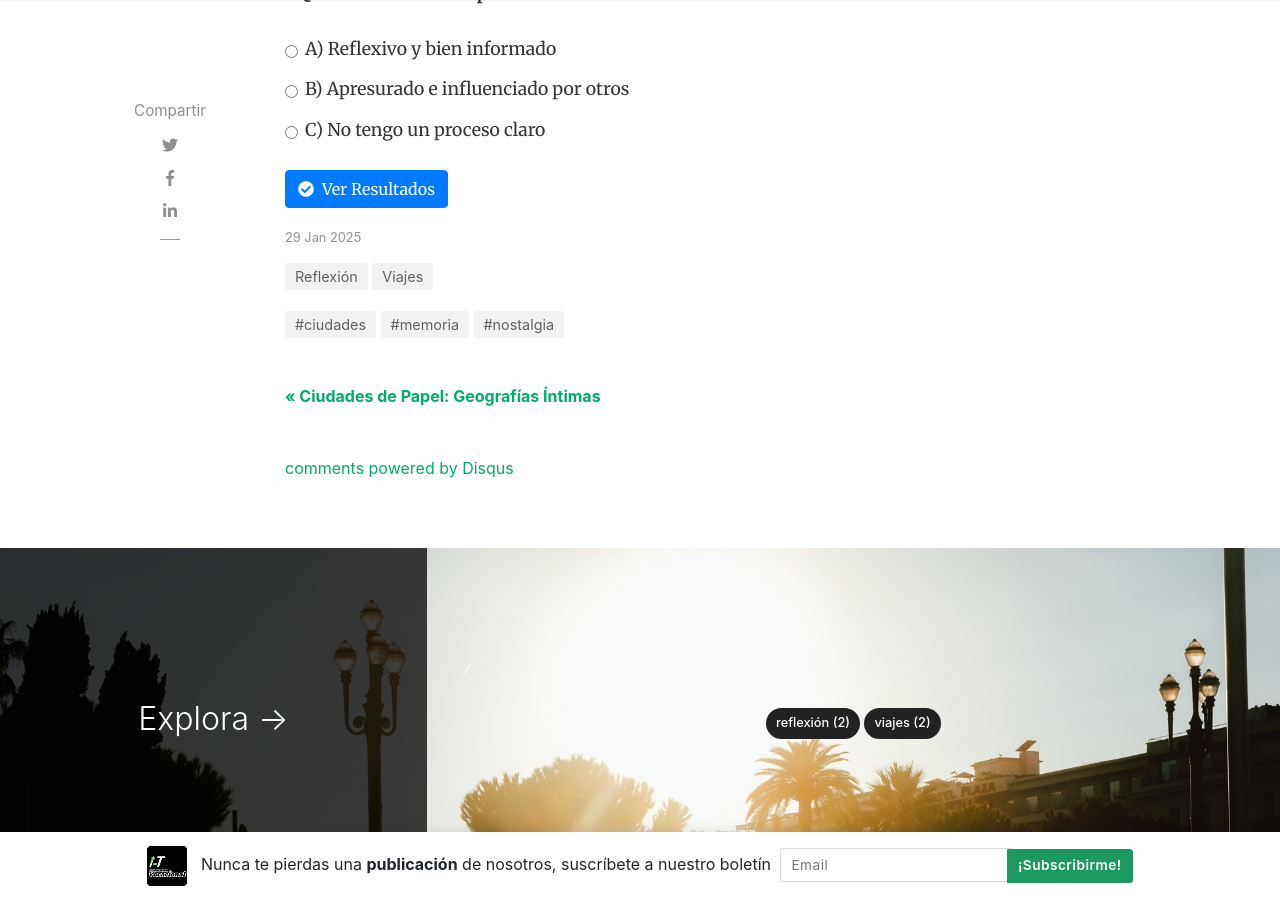
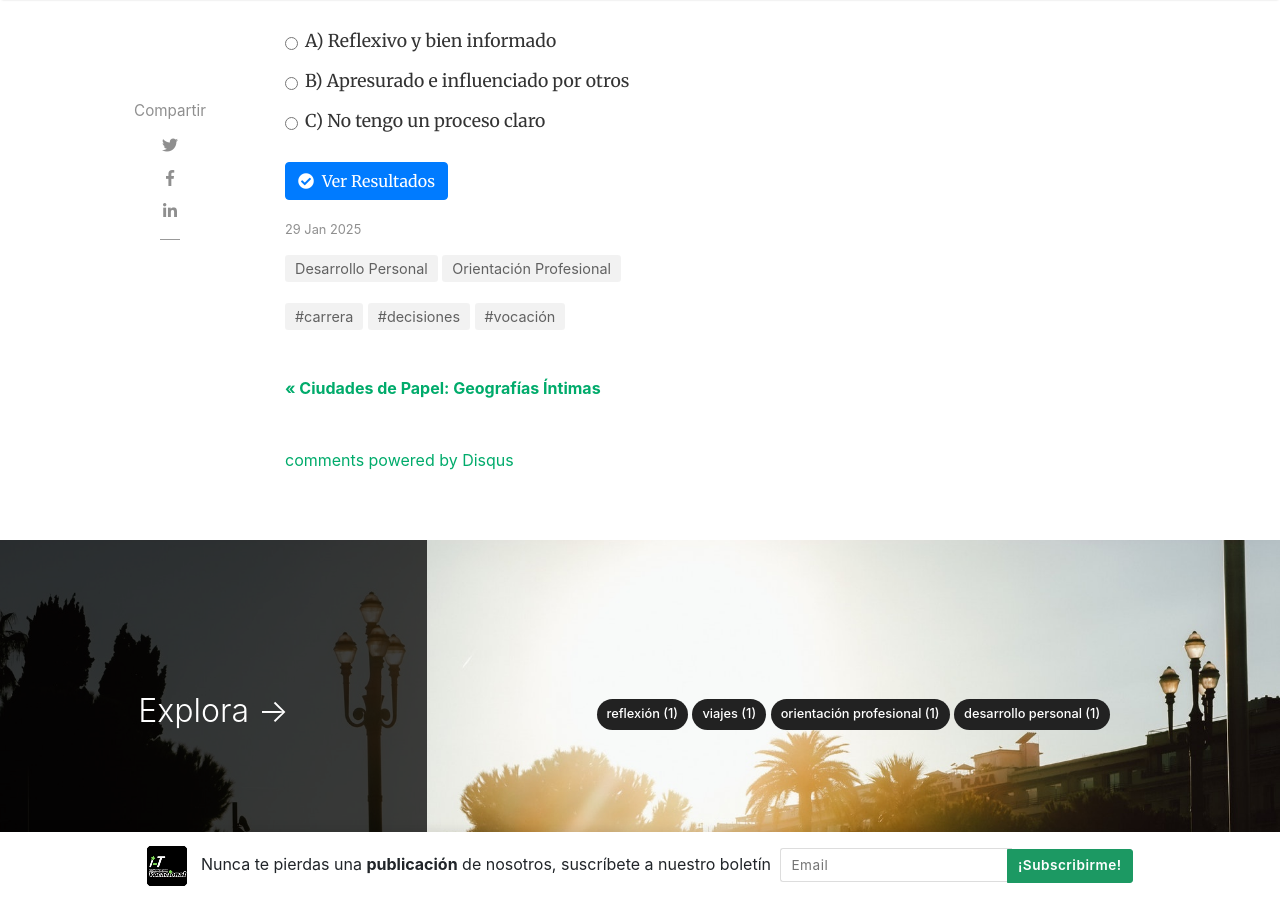
Before and after one commit to idea-tec-dev/it-vocacional-web, a Jekyll site: the page built from _posts/2025-01-29-vocational-orientation-i.md, in a window 1280 px wide and 900 px high, scrolled down 3569 px. Built offline with Jekyll 4.4.1, drawn with Linux system fonts in a browser that asks for light colours; nearby versions of some CDN libraries; comment, search, counter and statistics services are not loaded; some of the changed text lies outside the part shown.

Commit message:
feat: post update

```diff
--- a/_posts/2025-01-29-vocational-orientation-i.md
+++ b/_posts/2025-01-29-vocational-orientation-i.md
@@ -1,14 +1,12 @@
 ---
 layout: post
-title: "Ciudades de Papel: Geografías Íntimas"
+title: "¿Qué es la orientación vocacional y por qué es importante?"
 author: alex
-categories: [Reflexión, Viajes]
-tags: [ciudades, memoria, nostalgia]
+categories: [Orientación Profesional, Desarrollo Personal]
+tags: [carrera, vocación, decisiones]
 image: assets/images/careers.jpg
-description: "Un viaje a través de las ciudades que habitamos en nuestra memoria, más allá de los mapas y las fronteras físicas."
+description: "Un test interactivo para ayudarte a comprender y mejorar tu proceso de toma de decisiones vocacionales."
 ---
-
-¿Qué es la orientación vocacional y por qué es importante?
 
 La orientación vocacional es un proceso que ayuda a las personas a descubrir sus intereses, habilidades y valores para tomar decisiones acertadas sobre su futuro académico y profesional. Se trata de un acompañamiento que permite a los individuos reflexionar sobre sus fortalezas y aspiraciones, alineándolas con las oportunidades disponibles en el mundo laboral.
 
```
